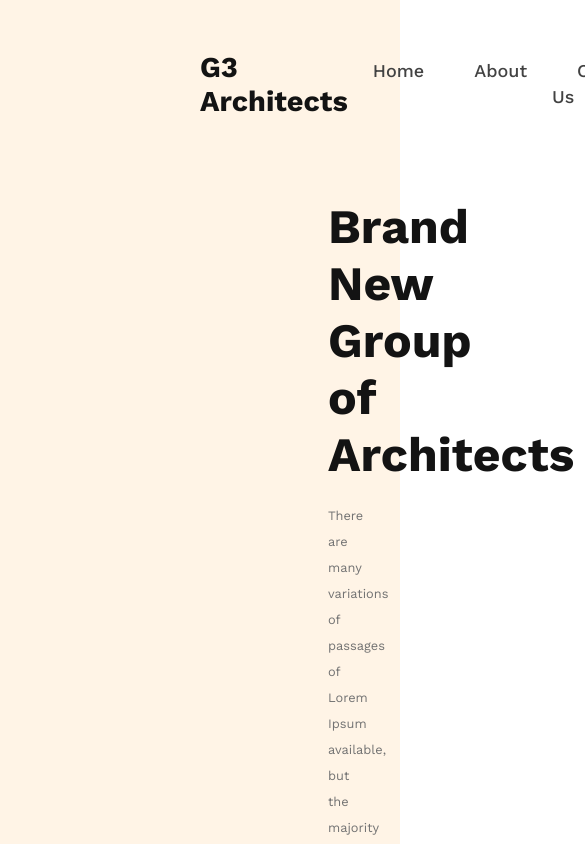
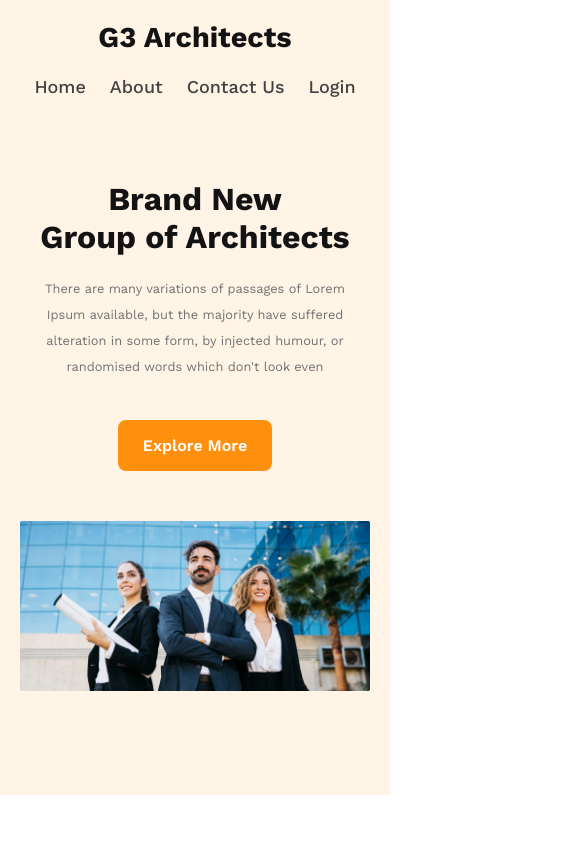
Before and after one commit to Lincoln489/responsive-website, a plain HTML site: page index.html in a window 390 px wide. Shown: the top 844 px of the page, 585 px wide, since content can reach past the window. Drawn offline with nearby package versions, Linux system fonts and the light colour scheme.

Commit message:
responsive header

```diff
--- a/css/style.css
+++ b/css/style.css
@@ -19,7 +19,7 @@
 /* header css */
 header {
     background: rgba(255, 144, 14, 0.10);
-    padding: 50px 200px;
+    padding: 30px 200px;
 }
 
 nav {
@@ -75,8 +75,47 @@ nav li a {
     margin: 20px auto;
 }
 .heading-banner img{
-    margin: 50px auto;
+    margin-top: 50px;
     width: 100%;
-    height: 500px;
 
 }
+
+@media screen and (max-width: 576px) {
+    header {
+        padding: 20px;
+    }
+    nav {
+        flex-direction: column;
+    }
+    .nav-title {
+        margin-bottom: 20px;
+
+    }
+    nav li a {
+        margin: 12px;
+    }
+    .banner-content{
+        padding: 0 1rem;
+    }
+    .banner-title {
+        font-size: 2rem;
+    }
+
+}
+/* mobile device responsive */
+@media screen and (min-width: 576px) and (max-width: 976px) {
+    header {
+        padding: 50px;
+    }
+    nav li a {
+        margin: 12px;
+    }
+    .banner-content{
+        padding: 0 1rem;
+    }
+    .banner-title {
+        font-size: 3rem;
+    }
+
+
+}
```
